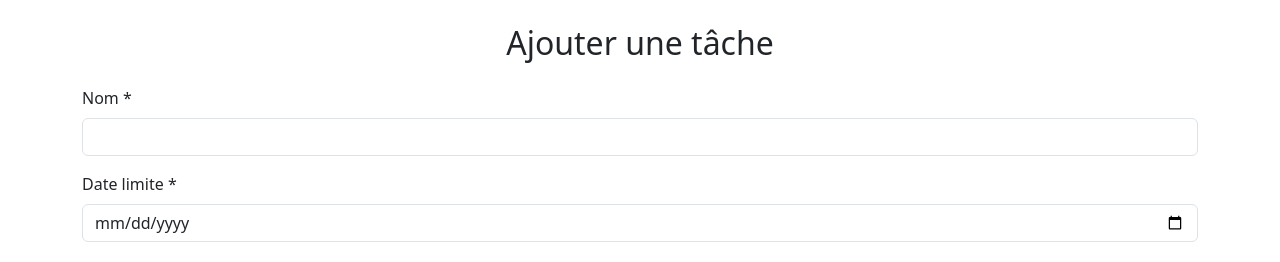
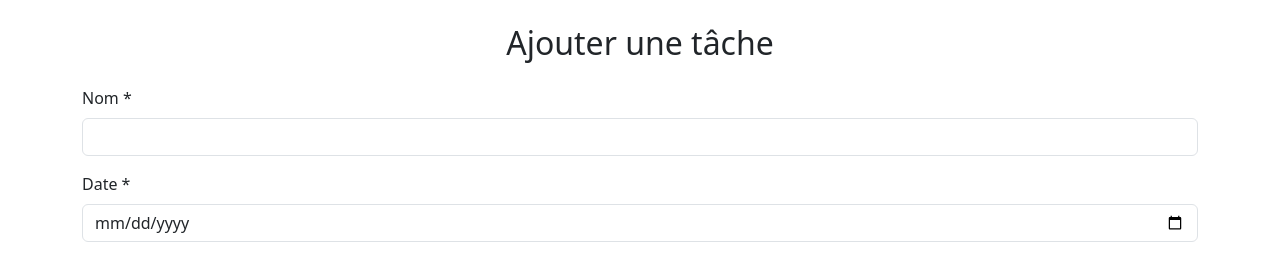
Before and after one commit to omnyazer/form-react, a React (Vite) app: page / in a window 1280 px wide. Shown: the top 262 px of the page. Built offline with nearby package versions, Linux system fonts and the light colour scheme.

Commit message:
actvité 9

```diff
--- a/src/App.jsx
+++ b/src/App.jsx
@@ -40,7 +40,7 @@ function App() {
         </Form.Group>
 
         <Form.Group className="mb-3">
-          <Form.Label>Date limite *</Form.Label>
+          <Form.Label>Date *</Form.Label>
           <Form.Control
             type="date"
             name="dueDate"
```
